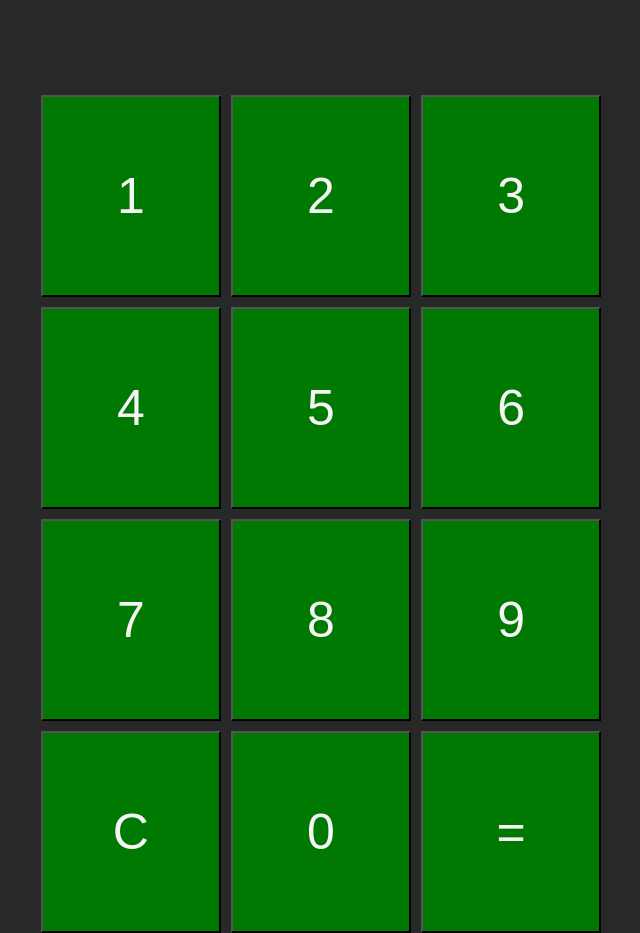
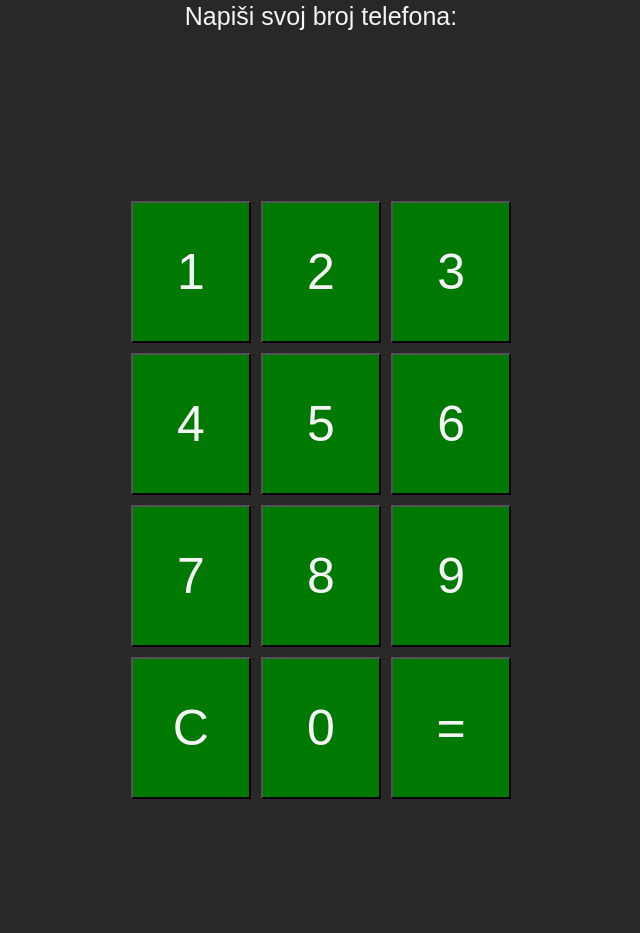
Before and after one commit to Nevergonnagiv/broj-telefon, a plain HTML site: page index.html in a window 1280 px wide. Shown: the whole page, without its empty margins (319-959 px from the left). After the commit the page ends 800 px from the top, so only its background shows below. Drawn offline with Linux system fonts and the light colour scheme.

Commit message:
Update index.html

```diff
--- a/index.html
+++ b/index.html
@@ -22,7 +22,7 @@
     }
     body h2 {
         margin-bottom: 100px;
-        font-size: 50px;
+        font-size: 25px;
 
     }
     .input-result {
@@ -44,7 +44,7 @@
 
     .numbers li {
         background-color: #007902;
-        padding: 70px;
+        padding: 40px;
         text-align: center;
         cursor: pointer;
         font-size: 50px;
```
